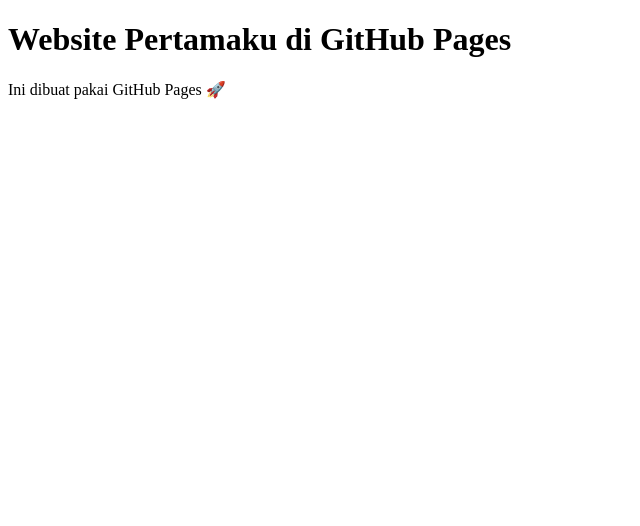
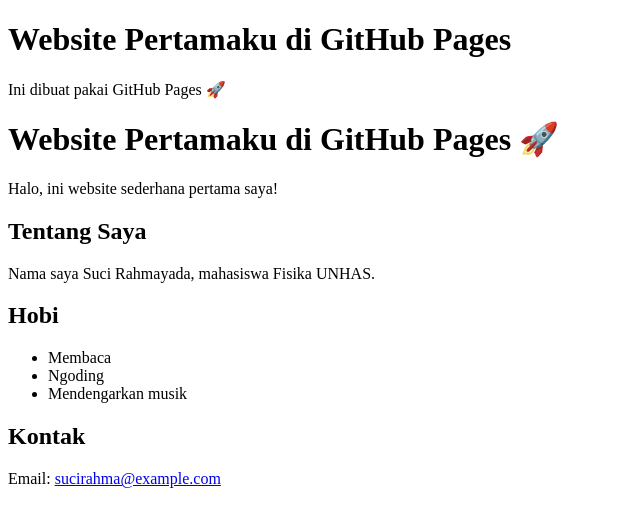
Before and after one commit to suciriya2708/suciira, a plain HTML site: page index.html in a window 1280 px wide. Shown: the whole page, without its empty margins (0-640 px from the left). Drawn offline with Linux system fonts and the light colour scheme.

Commit message:
Update index.html

```diff
--- a/index.html
+++ b/index.html
@@ -9,3 +9,27 @@
   <p>Ini dibuat pakai GitHub Pages 🚀</p>
 </body>
 </html>
+<!DOCTYPE html>
+<html lang="id">
+<head>
+  <meta charset="UTF-8">
+  <title>Website Pertamaku</title>
+</head>
+<body>
+  <h1>Website Pertamaku di GitHub Pages 🚀</h1>
+  <p>Halo, ini website sederhana pertama saya!</p>
+
+  <h2>Tentang Saya</h2>
+  <p>Nama saya Suci Rahmayada, mahasiswa Fisika UNHAS.</p>
+
+  <h2>Hobi</h2>
+  <ul>
+    <li>Membaca</li>
+    <li>Ngoding</li>
+    <li>Mendengarkan musik</li>
+  </ul>
+
+  <h2>Kontak</h2>
+  <p>Email: <a href="mailto:sucirahma@example.com">sucirahma@example.com</a></p>
+</body>
+</html>
```
